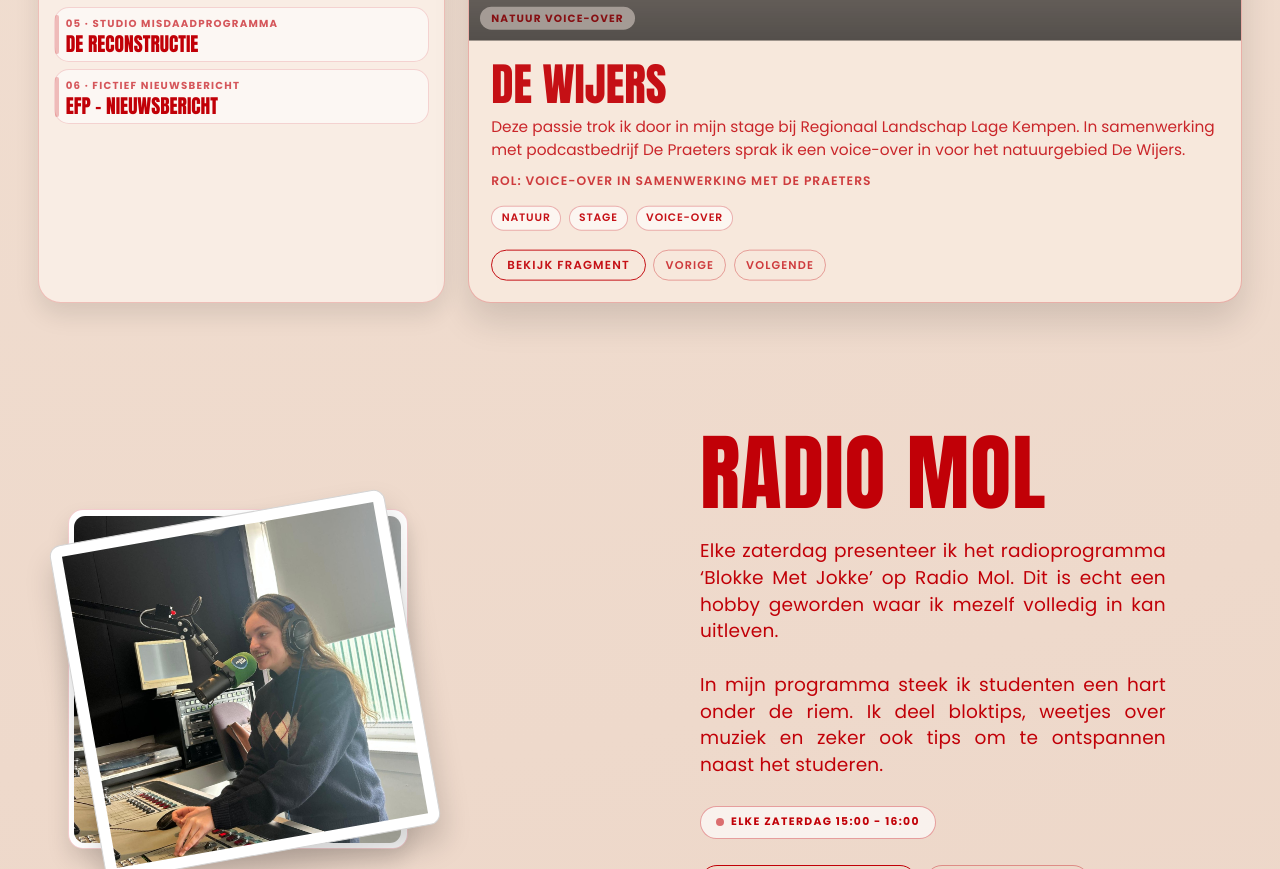
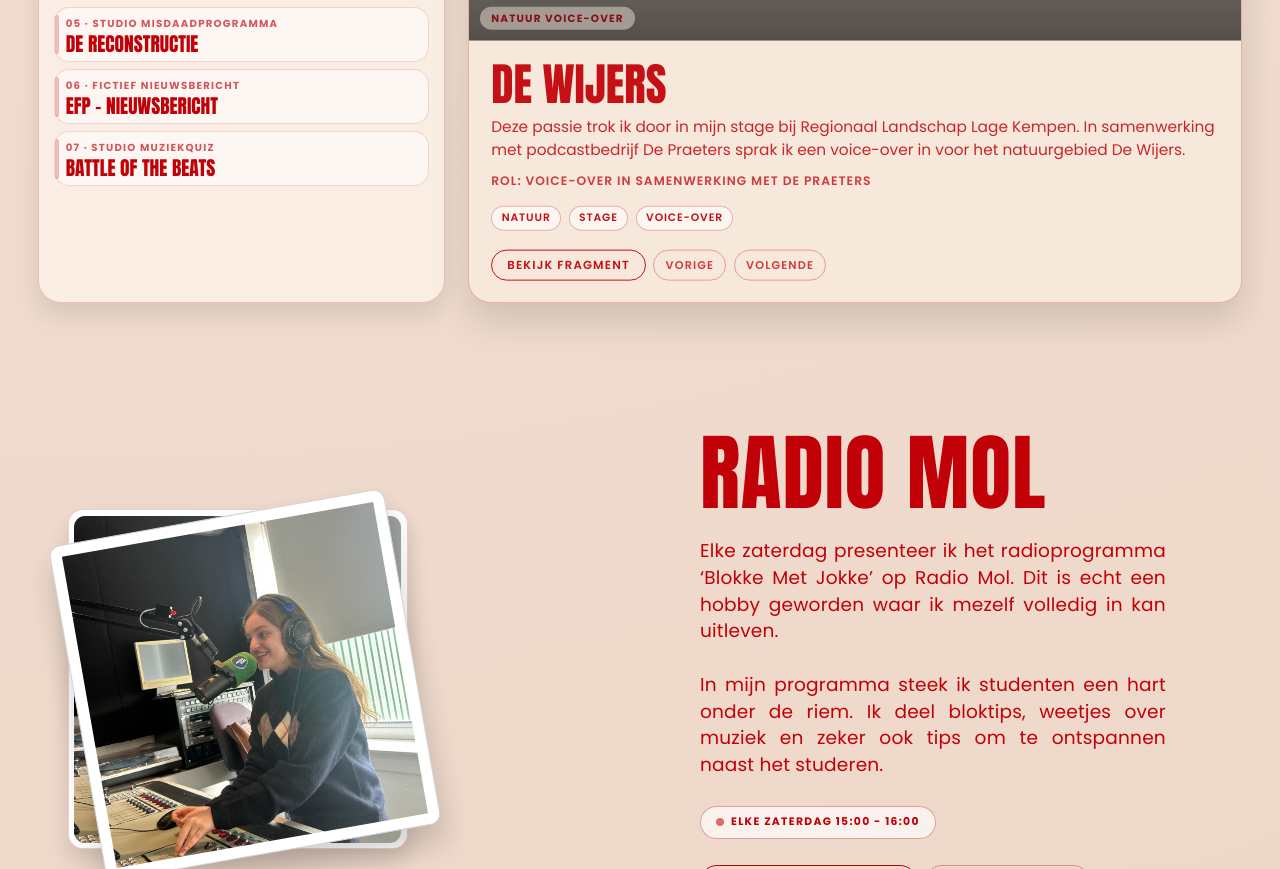
Before and after one commit to Driesjuhhhh/jokebylemans, a Vue app: page / in a window 1280 px wide. Shown: the part 2720-3589 px from the top of the page. Built offline with nearby package versions, Linux system fonts and the light colour scheme; grey boxes are pictures that could not be loaded.

Commit message:
battle of the beats

```diff
--- a/src/components/sections/ProjectsSliderSection.vue
+++ b/src/components/sections/ProjectsSliderSection.vue
@@ -152,6 +152,21 @@
     linkLabel: 'Bekijk op YouTube',
     youtubeId: 'NlrsdHlkavk',
   },
+  {
+    title: 'Battle of the Beats',
+    kind: 'Studio Muziekquiz',
+    summary:
+      'Bij Battle of the Beats nemen vier kandidaten uit verschillende generaties het tegen elkaar op met hun muzikale kennis. Als onderdeel van mijn opleiding BATAC aan Thomas More nam ik de regie van dit studioprogramma op me.',
+    role: 'Regisseur',
+    mediaSrc: '',
+    mediaAlt: 'Still uit Battle of the Beats',
+    mediaType: 'youtube',
+    category: 'Thomas More',
+    tags: ['BATAC', 'Studio', 'Muziekquiz'],
+    link: 'https://youtu.be/XBqfetEI5As',
+    linkLabel: 'Bekijk op YouTube',
+    youtubeId: 'XBqfetEI5As',
+  },
 ]
 
 const filterOptions: ProjectCategory[] = ['Alles', 'PXL', 'Thomas More', 'Extern']
@@ -194,6 +209,13 @@
 function closeVideoModal() {
   modalYoutubeId.value = null
   isPaused.value = false
+}
+
+function trackFragmentOpen(project: ProjectItem) {
+  if (project.mediaType !== 'video') return
+  ;(window as Window & { plausible?: (...args: any[]) => void }).plausible?.('Video Fragment Open', {
+    props: { project: project.title },
+  })
 }
 
 function openDetailModal(detail: ProjectDetail) {
@@ -429,6 +451,7 @@
                     target="_blank"
                     rel="noopener noreferrer"
                     class="inline-flex items-center rounded-full border border-red-700 px-3 py-1.5 text-[0.72rem] font-semibold uppercase tracking-[0.1em] text-red-700 transition hover:bg-red-700 hover:text-[#f9ede4] min-[420px]:px-4 min-[420px]:text-[0.78rem]"
+                    @click="trackFragmentOpen(activeProject)"
                   >
                     {{ activeProject.linkLabel }}
                   </a>
```
